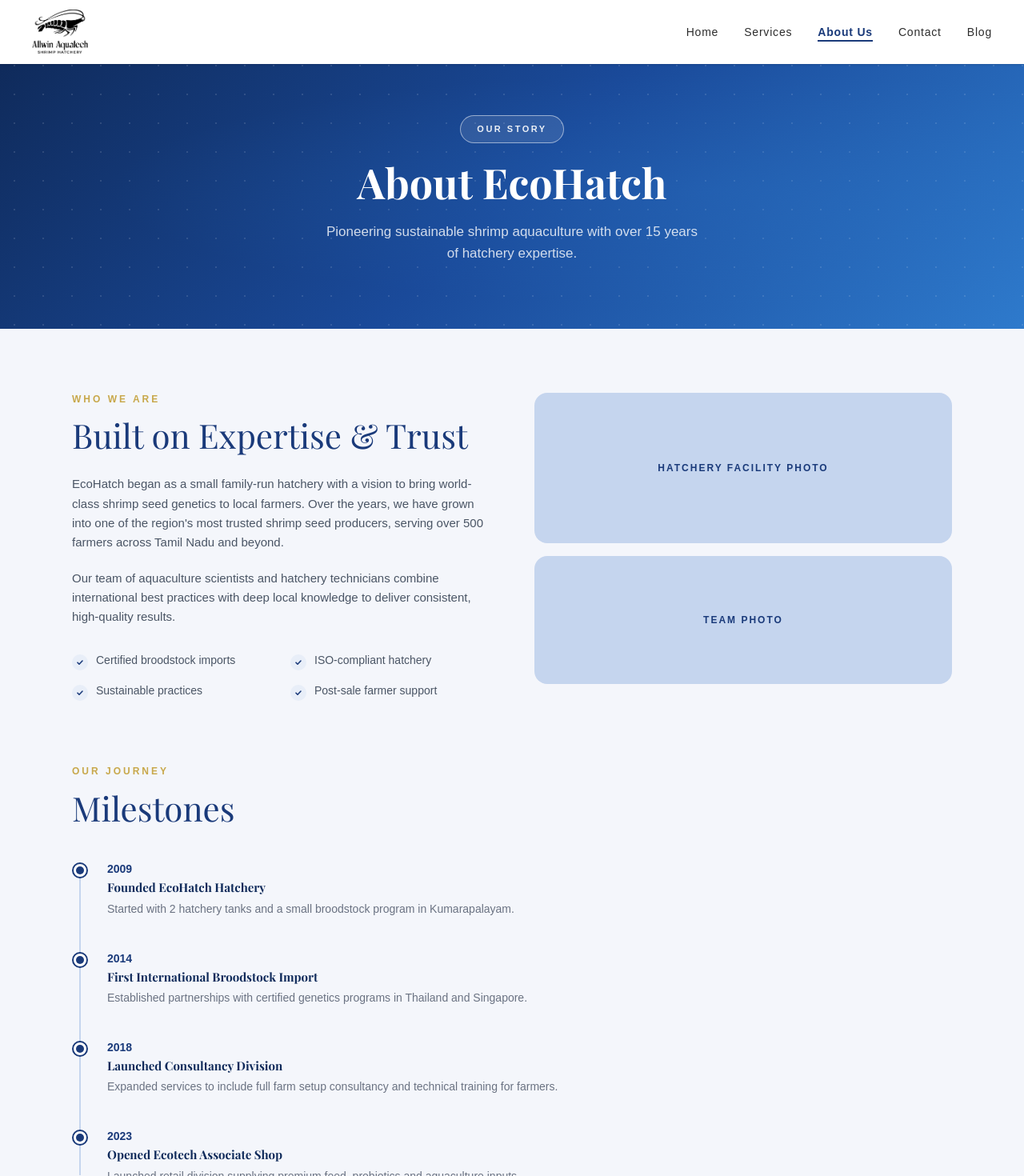
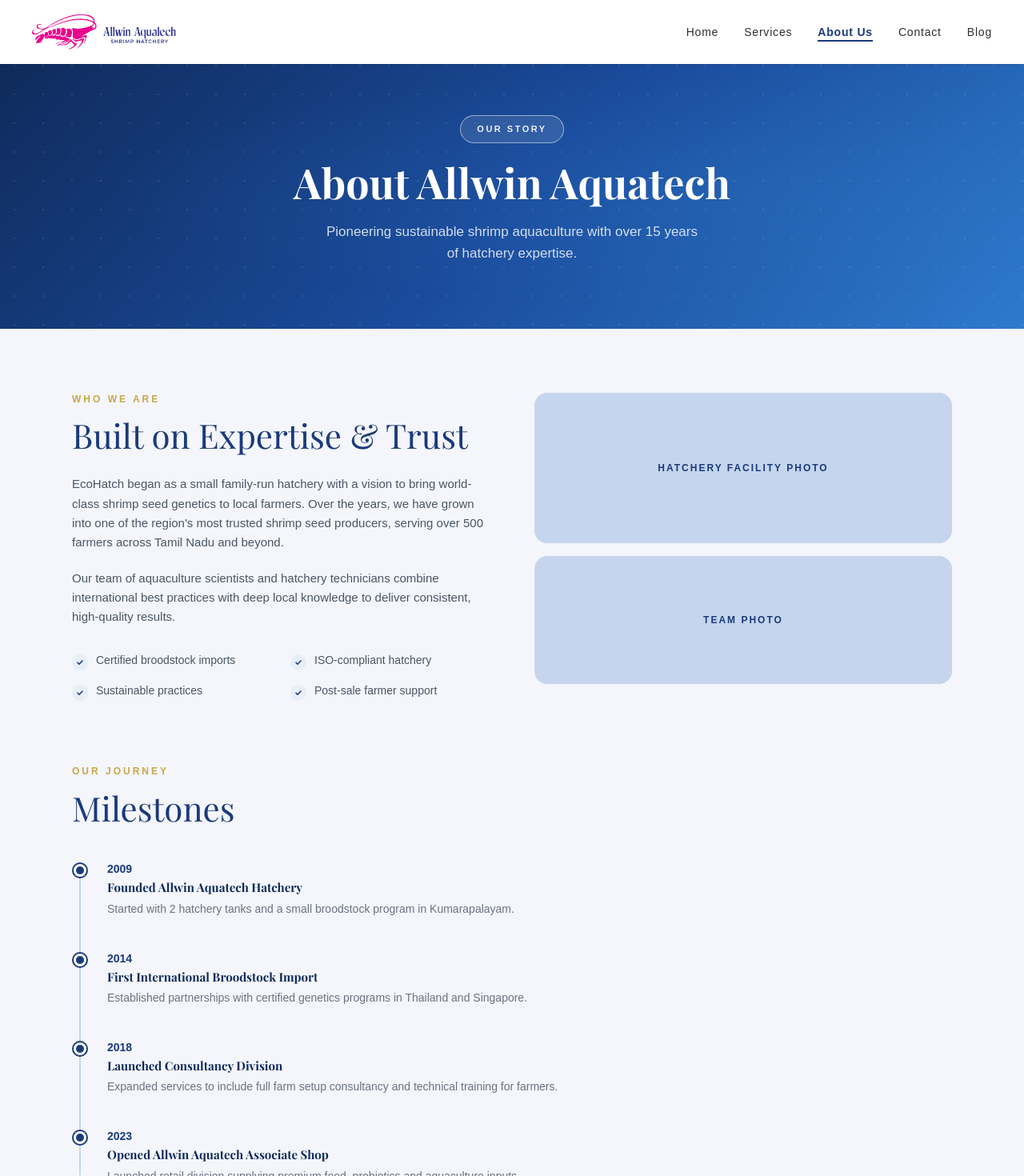
Before and after one commit to Aneesh-aj/echo_hatch, a Next.js app: page /about in a window 1280 px wide. Shown: the top 1470 px of the page at 80% size. Built offline with nearby package versions, Linux system fonts and the light colour scheme; a web font is replaced by a local one.

Commit message:
changes added

```diff
--- a/src/app/layout.tsx
+++ b/src/app/layout.tsx
@@ -13,8 +13,8 @@
 });
 
 export const metadata: Metadata = {
-  title: "EchoHatch",
-  description: "Generated by create next app",
+  title: "Allwin Aquatech",
+  description: "Shrimp hatchery",
 };
 
 export default function RootLayout({
--- a/src/components/about/AboutHero.tsx
+++ b/src/components/about/AboutHero.tsx
@@ -35,7 +35,7 @@
           className="text-white font-bold font-playfair leading-tight m-0"
           style={{ fontSize: "clamp(32px, 5vw, 52px)" }}
         >
-          About EcoHatch
+          About Allwin Aquatech
         </h1>
         <p
           className="text-white/80 font-lato font-light leading-relaxed max-w-[480px] m-0"
--- a/src/components/about/AboutMilestone.tsx
+++ b/src/components/about/AboutMilestone.tsx
@@ -1,7 +1,7 @@
 const milestones = [
   {
     year: "2009",
-    title: "Founded EcoHatch Hatchery",
+    title: "Founded Allwin Aquatech Hatchery",
     description:
       "Started with 2 hatchery tanks and a small broodstock program in Kumarapalayam.",
   },
@@ -19,7 +19,7 @@
   },
   {
     year: "2023",
-    title: "Opened Ecotech Associate Shop",
+    title: "Opened Allwin Aquatech Associate Shop",
     description:
       "Launched retail division supplying premium feed, probiotics and aquaculture inputs.",
   },
--- a/src/components/footer/Footer.tsx
+++ b/src/components/footer/Footer.tsx
@@ -5,7 +5,7 @@
 
         {/* Brand */}
         <p className="text-white text-sm font-semibold tracking-wide font-lato">
-          EcoHatch – Shrimp Seed Producer
+          Allwin Aquatec – Shrimp Seed Producer
         </p>
 
         {/* Contact */}
--- a/src/components/nav/NavBar.tsx
+++ b/src/components/nav/NavBar.tsx
@@ -23,7 +23,7 @@
 
         {/* ── Brand ── */}
         <Link href="/home" className="flex flex-col leading-tight">
-           <Image src="/logo/ecohatch.png" alt="EcoHatch Logo" width={70} height={70}/>
+           <Image src="/logo/aquatech.png" alt="EcoHatch Logo" width={180} height={180}/>
         </Link>
 
         {/* ── Desktop Links ── */}
--- a/src/components/services/ServicesContent.tsx
+++ b/src/components/services/ServicesContent.tsx
@@ -23,7 +23,7 @@
     id: 3,
     emoji: "🏪",
     bgColor: "bg-[#e8eef8]",
-    title: "Ecotech Associate Shop",
+    title: "Allwin Aquatec Associate Shop",
     description:
       "Premium aquaculture inputs including specialized feed, probiotics, water treatment chemicals, and disease prevention products.",
     tag: "Retail",
```
Also changed, not shown: public/logo/aquatech.png (added).
